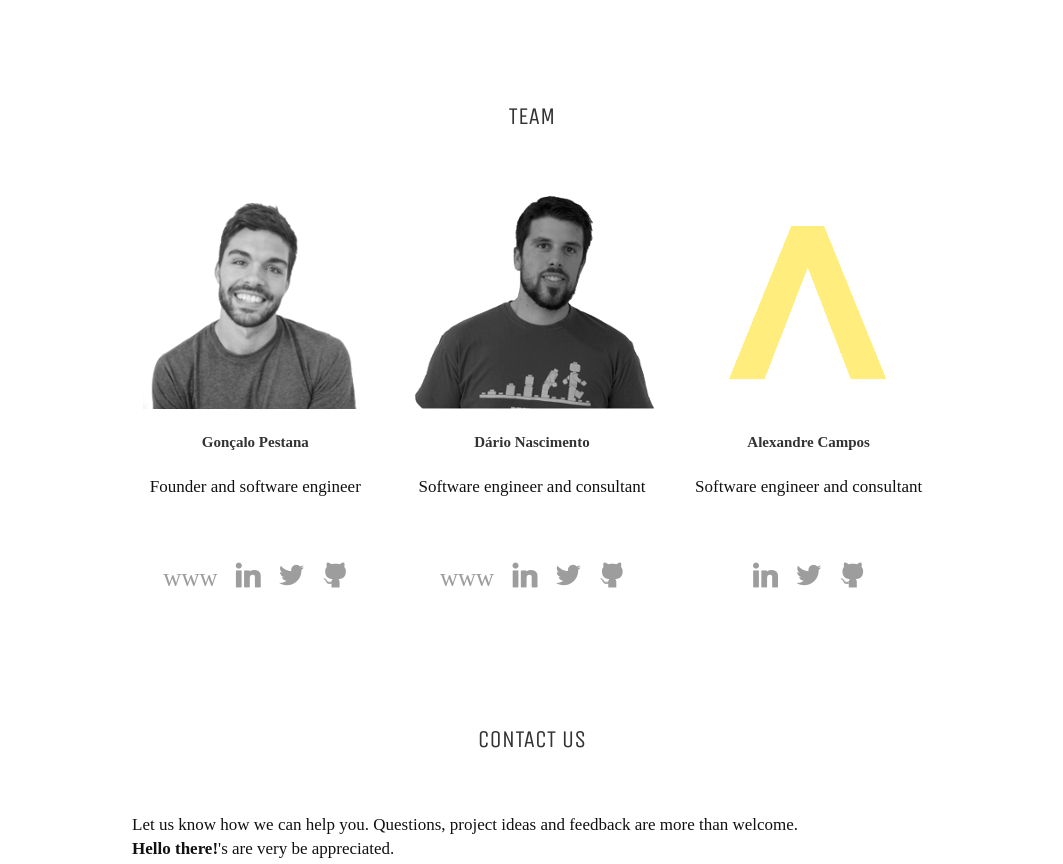
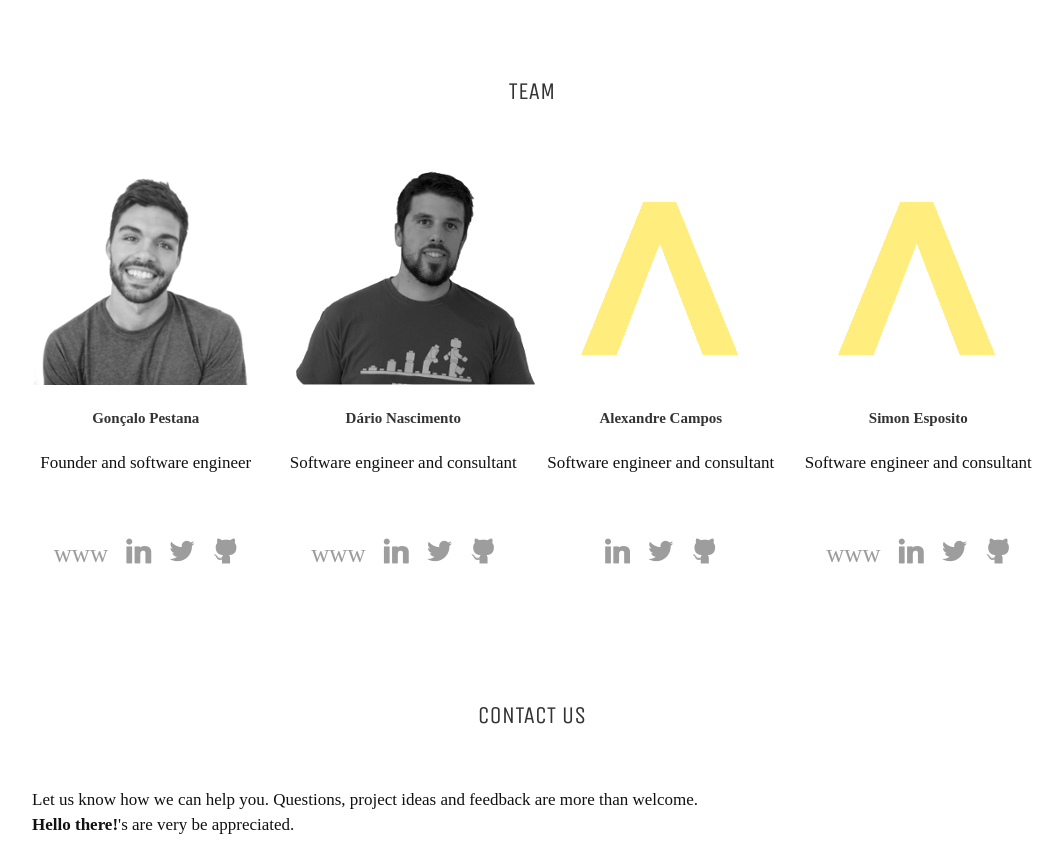
Before and after one commit to NorthImpact/northimpact.github.com, a plain HTML site: page index.html in a window 1280 px wide. Shown: the part 1188-2052 px from the top of the page, without its empty margins (108-1171 px from the left). Drawn offline with nearby package versions, Linux system fonts and the light colour scheme; files whose address does not match are found by name; a web font is replaced by a local one.

Commit message:
Added myself to STAFF

```diff
--- a/assets/bootstrap/dist/css/northimpact.css
+++ b/assets/bootstrap/dist/css/northimpact.css
@@ -66,7 +66,7 @@ h4 {
 }
 
 .wrapper {
-	width: 800px;
+	width: 1000px;
 	margin-left: auto;
 	margin-right: auto;
 }
--- a/index.html
+++ b/index.html
@@ -102,7 +102,7 @@ At North Impact, we believe that software can help solving the toughest social c
         <h3 id="team" class="heading">TEAM</h3>
 
         <div class="row">
-          <div class="col-md-4 team">
+          <div class="col-md-3 team">
             <center><img src="./assets/imgs/me-small2.png" alt="Gonçalo Pestana" class=""/></center>
             <h4 ><b>Gonçalo Pestana</b></h4>
             <div class="team-dsc">
@@ -119,7 +119,7 @@ At North Impact, we believe that software can help solving the toughest social c
 
           </div>
 
-          <div class="col-md-4 team">
+          <div class="col-md-3 team">
             <center><img src="./assets/imgs/dario_3.jpg" alt="Dário Nascimento" class=""/></center>
             <h4><b>Dário Nascimento</b></h4>
             <div class="team-dsc">
@@ -134,7 +134,7 @@ At North Impact, we believe that software can help solving the toughest social c
 
           </div>
 
-          <div class="col-md-4 team">
+          <div class="col-md-3 team">
             <center><img src="./assets/imgs/northimpact_pic.png" alt="Alexandre Campos" class=""/></center>
             <h4><b>Alexandre Campos</b></h4>
             <div class="team-dsc">
@@ -145,6 +145,22 @@ At North Impact, we believe that software can help solving the toughest social c
             <a class="social" onmouseover="this.style.color='#FFDC00'" onmouseout="this.style.color=''"  target="_blank" href="https://fi.linkedin.com/in/axfcampos"><span class="socicon">j</span></a>
             <a class="social" onmouseover="this.style.color='#FFDC00'" onmouseout="this.style.color=''" target="_blank" href="http://twitter.com/axfcampos"><span class="socicon">a</span></a>
             <a class="social" onmouseover="this.style.color='#FFDC00'" onmouseout="this.style.color=''"  target="_blank" href="http://github.com/axfcampos"><span class="socicon">Q</span></a>
+            </p>
+
+          </div>
+
+           <div class="col-md-3 team">
+            <center><img src="./assets/imgs/northimpact_pic.png" alt="Simon Esposito" class=""/></center>
+            <h4><b>Simon Esposito</b></h4>
+            <div class="team-dsc">
+              <p>Software engineer and consultant</p>
+            </div>
+
+            <p class = "social-btns">
+            <a class="social" onmouseover="this.style.color='#FFDC00'" onmouseout="this.style.color=''"  target="_blank" href="http://simonesposito.me">www</a>
+            <a class="social" onmouseover="this.style.color='#FFDC00'" onmouseout="this.style.color=''"  target="_blank" href="https://pt.linkedin.com/in/espositosimon"><span class="socicon">j</span></a>
+            <a class="social" onmouseover="this.style.color='#FFDC00'" onmouseout="this.style.color=''" target="_blank" href="https://twitter.com/s_m_n"><span class="socicon">a</span></a>
+            <a class="social" onmouseover="this.style.color='#FFDC00'" onmouseout="this.style.color=''"  target="_blank" href="https://github.com/sesposito"><span class="socicon">Q</span></a>
             </p>
 
           </div>
```
